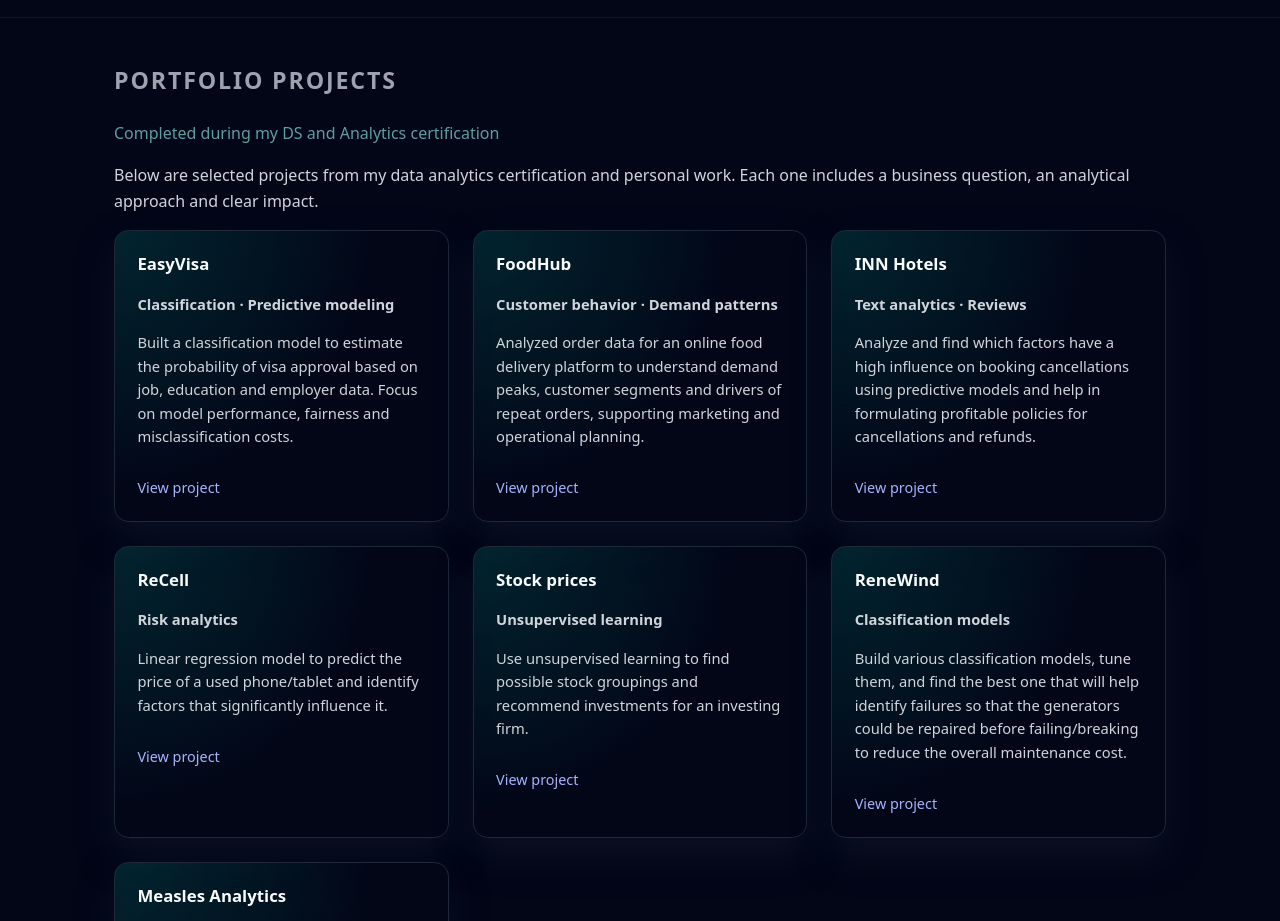
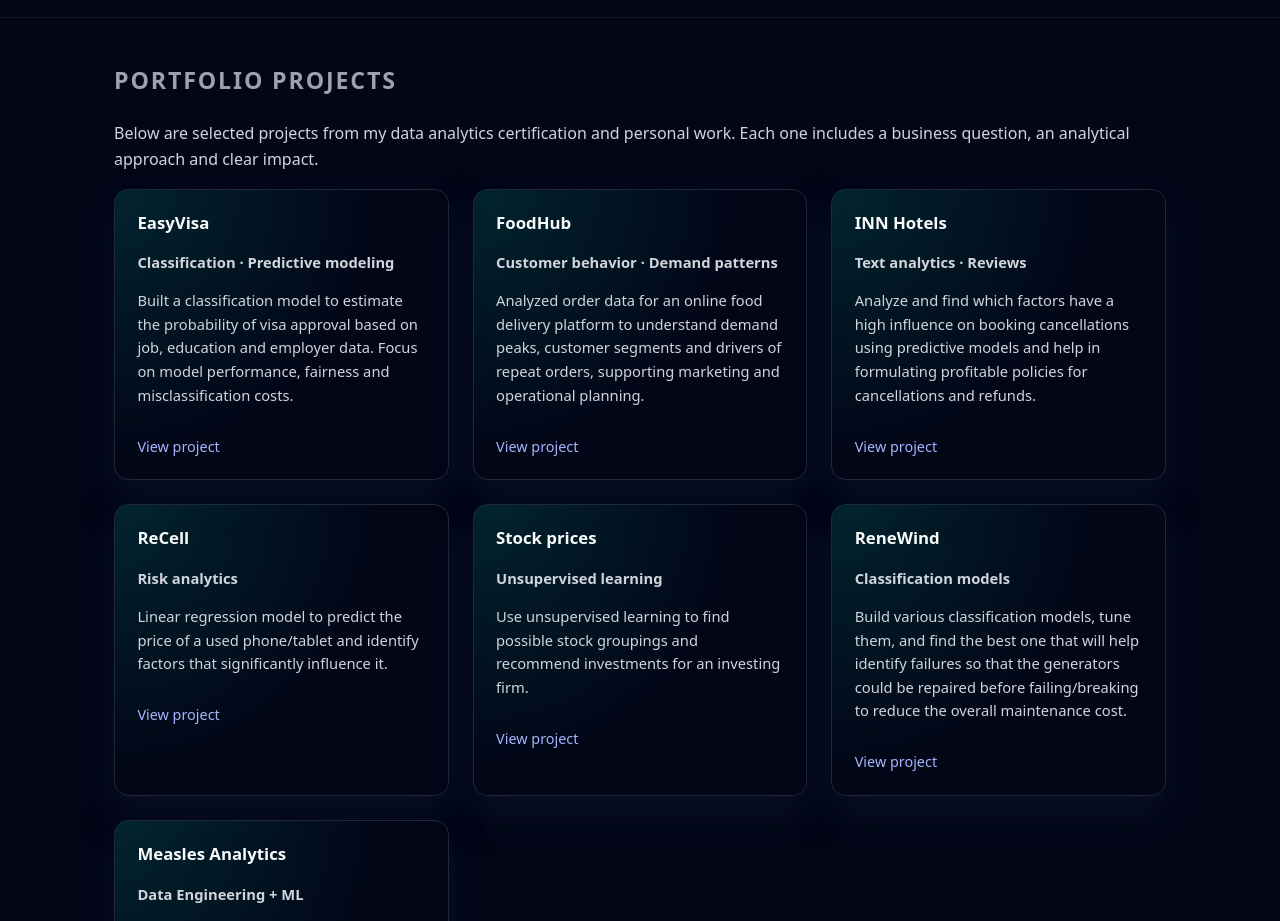
Before and after one commit to Arghost/roberto-torres-portfolio, a plain HTML site: page index.html in a window 1280 px wide. Shown: the part 1220-2141 px from the top of the page. Drawn offline with Linux system fonts and the light colour scheme.

Commit message:
Removing portfolio sub-title.

```diff
--- a/index.html
+++ b/index.html
@@ -120,7 +120,6 @@
     <section class="section">
       <div class="container">
         <h2>Portfolio projects</h2>
-        <p style="color: cadetblue;">Completed during my DS and Analytics certification</p>
         <p class="section-intro">
           Below are selected projects from my data analytics certification and personal work. Each one includes a
           business question, an analytical approach and clear impact.
```
